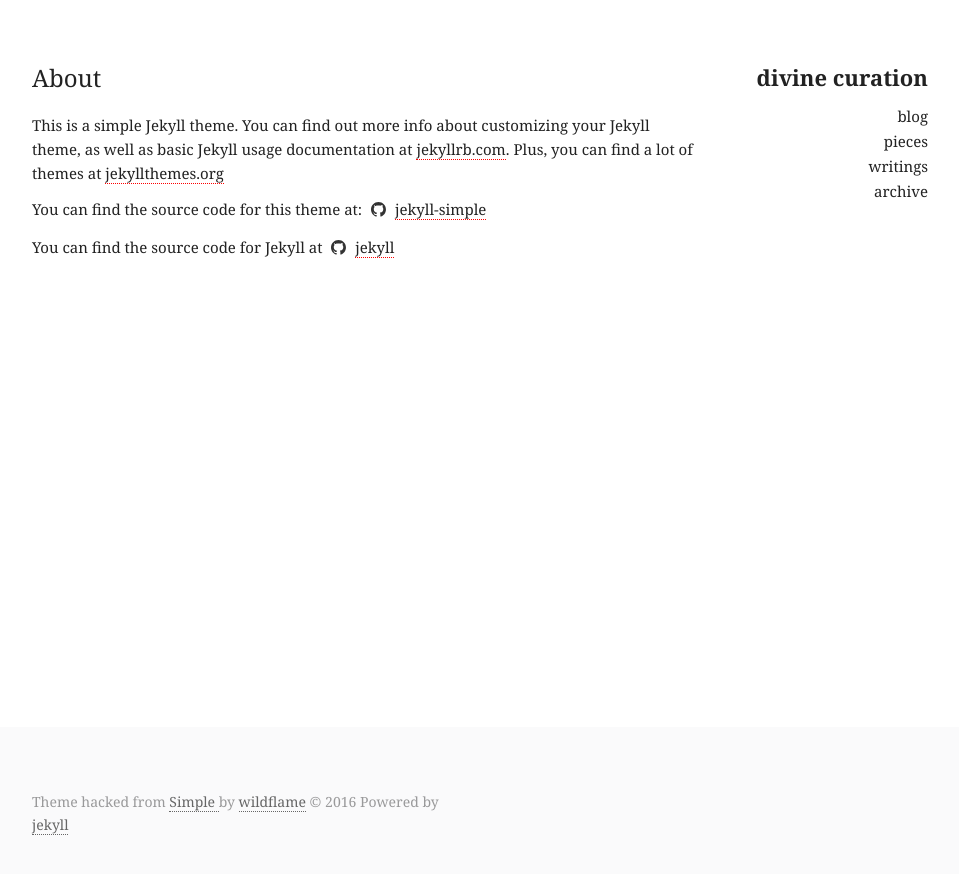
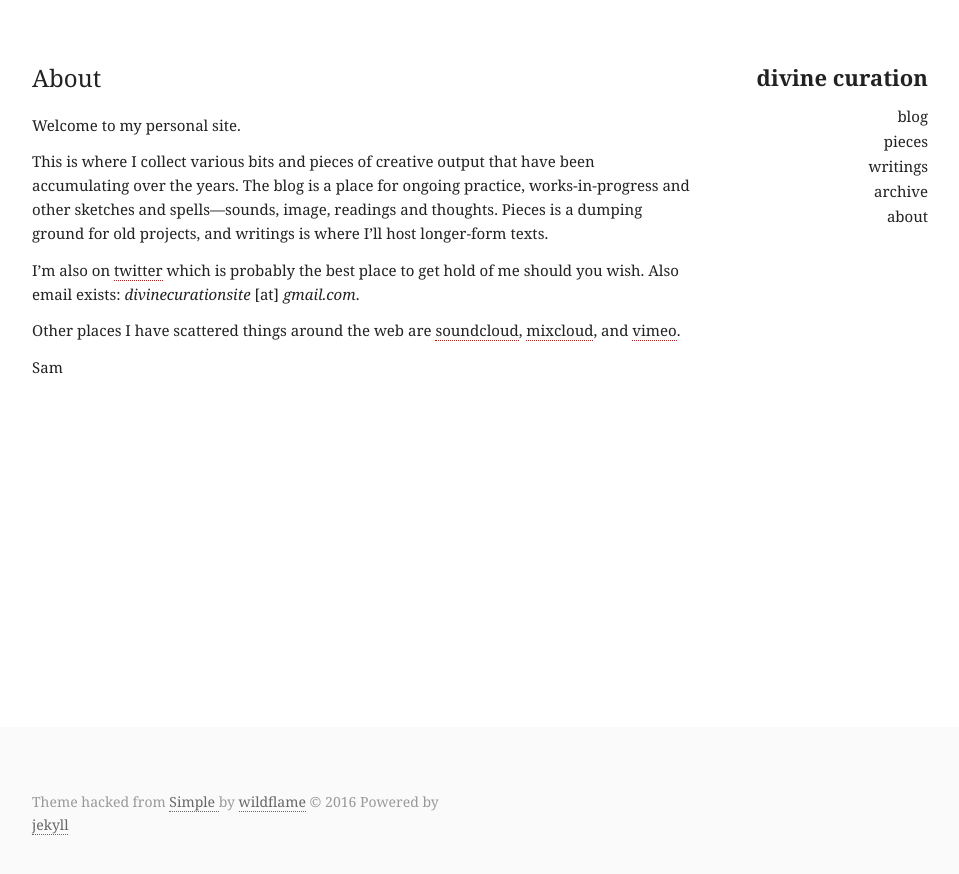
Before and after one commit to divinecuration/divinecuration.github.io, a Jekyll site: the page built from about.md, in a window 1280 px wide. Shown: the top 874 px of the page, without its empty margins (160-1119 px from the left). Built offline with Jekyll 4.4.1, drawn with Linux system fonts in a browser that asks for light colours.

Commit message:
about page

```diff
--- a/_includes/header.html
+++ b/_includes/header.html
@@ -21,7 +21,7 @@
           <li><a href="{{ "/pieces" | prepend: site.baseurl }}">pieces</a></li>
           <li><a href="{{ "/writings" | prepend: site.baseurl }}">writings</a></li>
           <li><a href="{{ "/archive" | prepend: site.baseurl }}">archive</a></li>
-          <!-- <li><a href="{{ "/about" | prepend: site.baseurl }}">about</a></li> -->
+          <li><a href="{{ "/about" | prepend: site.baseurl }}">about</a></li>
           <!-- <li><a href="{{ "/feed.xml" | prepend: site.baseurl }}">RSS</a></li> -->
         </ul>
       </nav>
--- a/about.md
+++ b/about.md
@@ -4,8 +4,12 @@
 permalink: /about/
 ---
 
-This is a simple Jekyll theme. You can find out more info about customizing your Jekyll theme, as well as basic Jekyll usage documentation at [jekyllrb.com](http://jekyllrb.com/).  Plus, you can find a lot of themes at [jekyllthemes.org](http://jekyllthemes.org/)
+Welcome to my personal site.
 
-You can find the source code for this theme at: <data data-icon="ei-sc-github"></data>  [jekyll-simple](https://github.com/wild-flame/jekyll-simple)
+This is where I collect various bits and pieces of creative output that have been accumulating over the years. The blog is a place for ongoing practice, works-in-progress and other sketches and spells---sounds, image, readings and thoughts. Pieces is a dumping ground for old projects, and writings is where I'll host longer-form texts.
 
-You can find the source code for Jekyll at <data data-icon="ei-sc-github"></data>  [jekyll](https://github.com/jekyll/jekyll)
+I'm also on [twitter](https://twitter.com/divinecuration) which is probably the best place to get hold of me should you wish. Also email exists: _divinecurationsite_ [at] _gmail.com_.
+
+Other places I have scattered things around the web are [soundcloud](https://soundcloud.com/samludford), [mixcloud](https://www.mixcloud.com/samludford/), and [vimeo](https://vimeo.com/samuelludford).
+
+Sam
```
